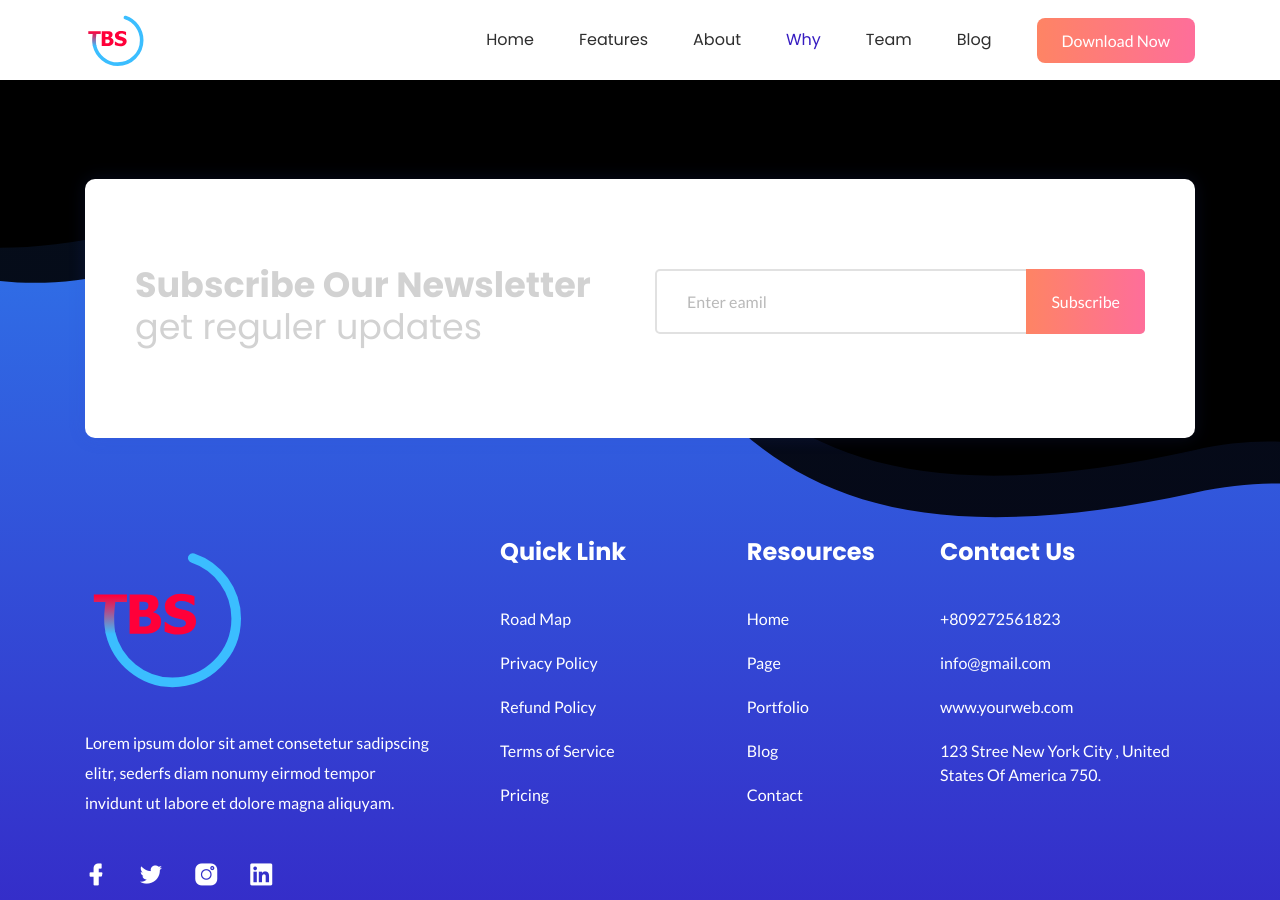
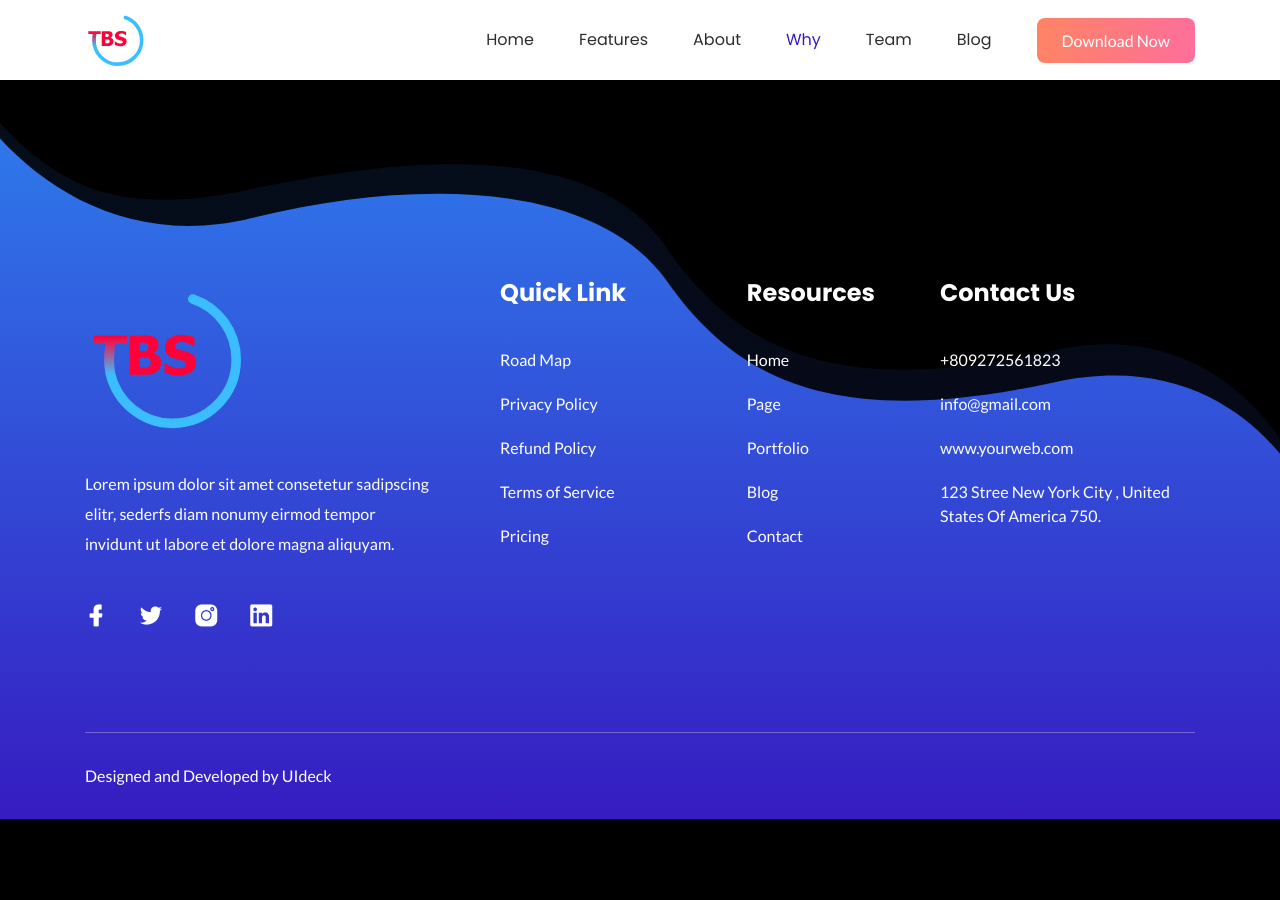
Before and after one commit to DrMohmX/takeanote, a Jekyll site: the page built from watchfaces.md, in a window 1280 px wide and 900 px high, scrolled down 3794 px. Built offline with Jekyll 4.4.1, drawn with Linux system fonts in a browser that asks for light colours; after the commit the page ends 4613 px from its top, so only the background shows below that.

Commit message:
Update watchfaces.html

```diff
--- a/_layouts/watchfaces.html
+++ b/_layouts/watchfaces.html
@@ -375,23 +375,7 @@
 
     <footer id="footer" class="footer-area pt-120">
         <div class="container">
-            <div class="subscribe-area wow fadeIn" data-wow-duration="1s" data-wow-delay="0.5s">
-                <div class="row">
-                    <div class="col-lg-6">
-                        <div class="subscribe-content mt-45">
-                            <h2 class="subscribe-title">Subscribe Our Newsletter <span>get reguler updates</span></h2>
-                        </div>
-                    </div>
-                    <div class="col-lg-6">
-                        <div class="subscribe-form mt-50">
-                            <form action="#">
-                                <input type="text" placeholder="Enter eamil">
-                                <button class="main-btn">Subscribe</button>
-                            </form>
-                        </div>
-                    </div>
-                 </div> <!-- row -->
-            </div> <!-- subscribe area -->
+
             <div class="footer-widget pb-100">
                 <div class="row">
                     <div class="col-lg-4 col-md-6 col-sm-8">
```
